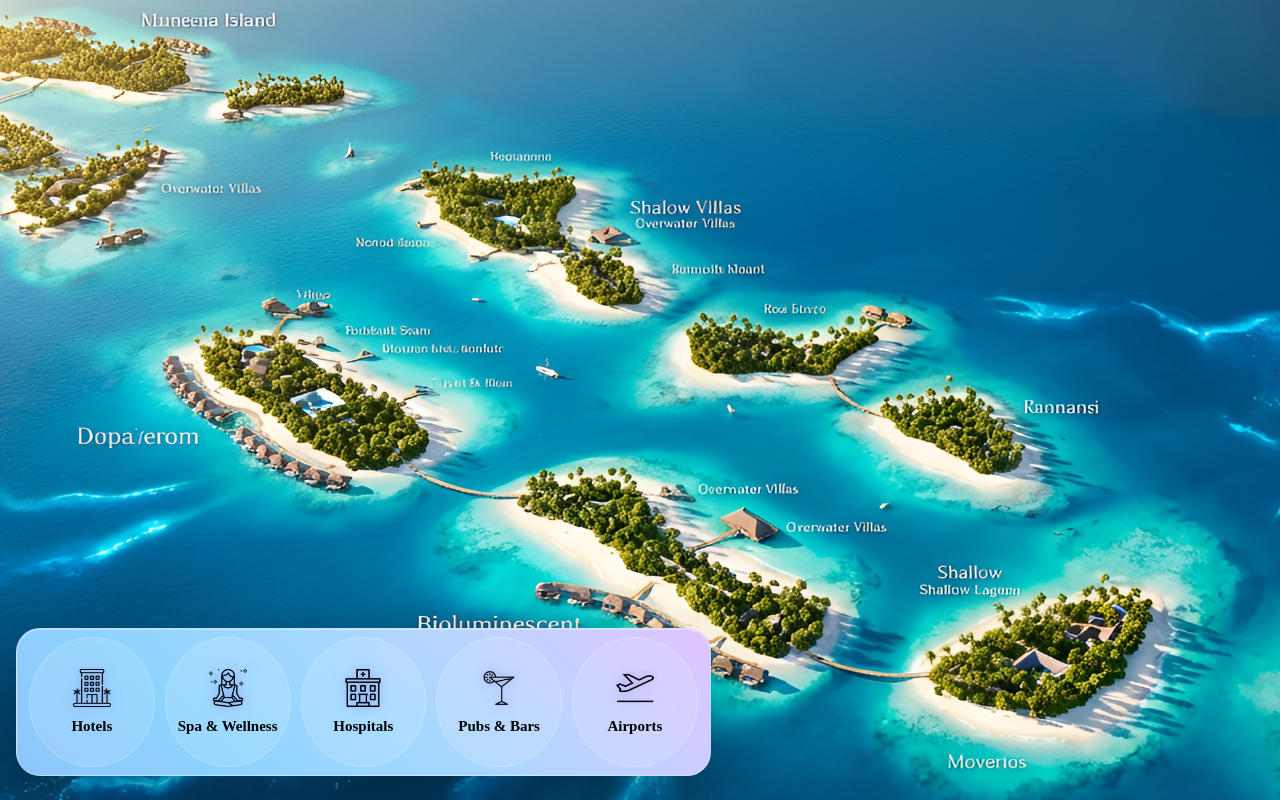
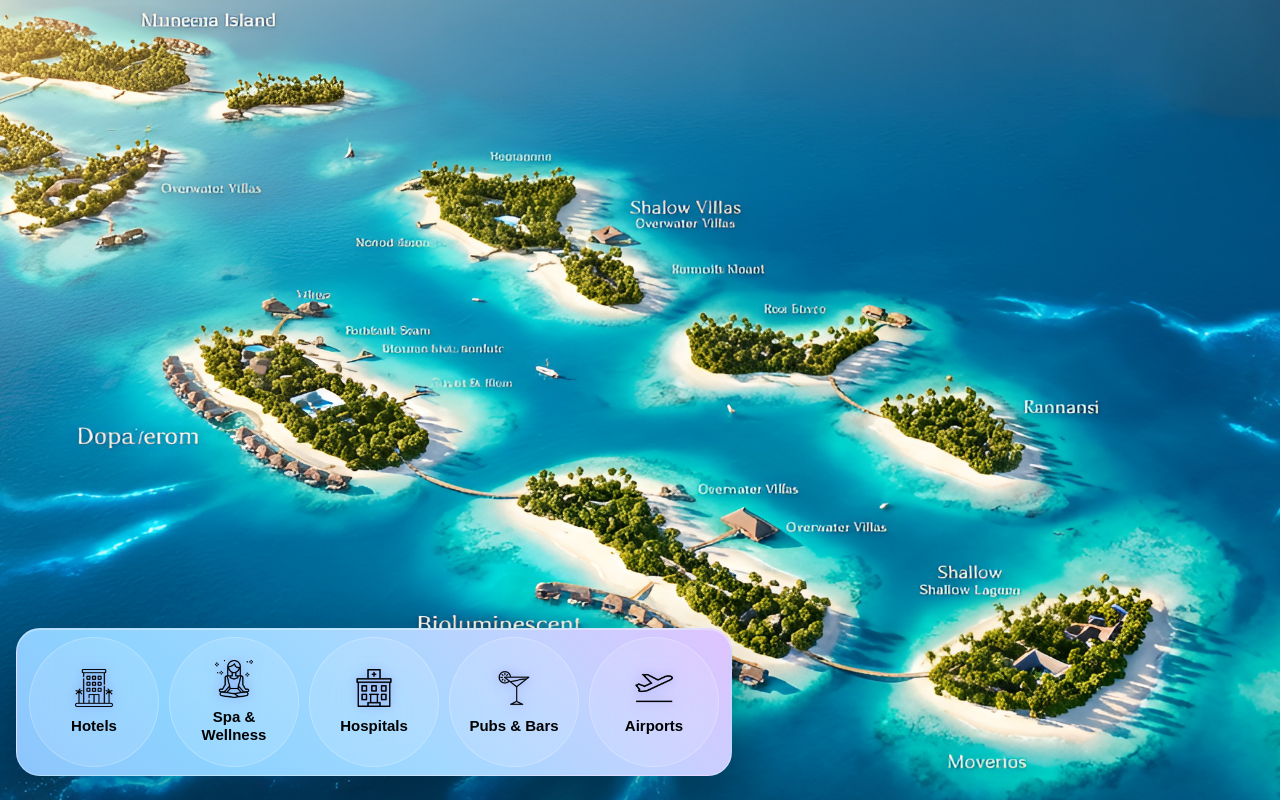
Before and after one commit to ujvalb595/Maldives-Tourisum-Guide, a React (Create React App) app: page / in a window 1280 px wide. Built offline with nearby package versions, Linux system fonts and the light colour scheme; a web font is replaced by a local one.

Commit message:
Font Changes

```diff
--- a/src/index.css
+++ b/src/index.css
@@ -3,7 +3,7 @@
 @tailwind utilities;
 
 * {
-  font-family: "Baloo 2", cursive;
+  font-family: "Baloo 2", sans-serif;
 }
 /* ================= Leaflet ================= */
 .leaflet-container {
```
